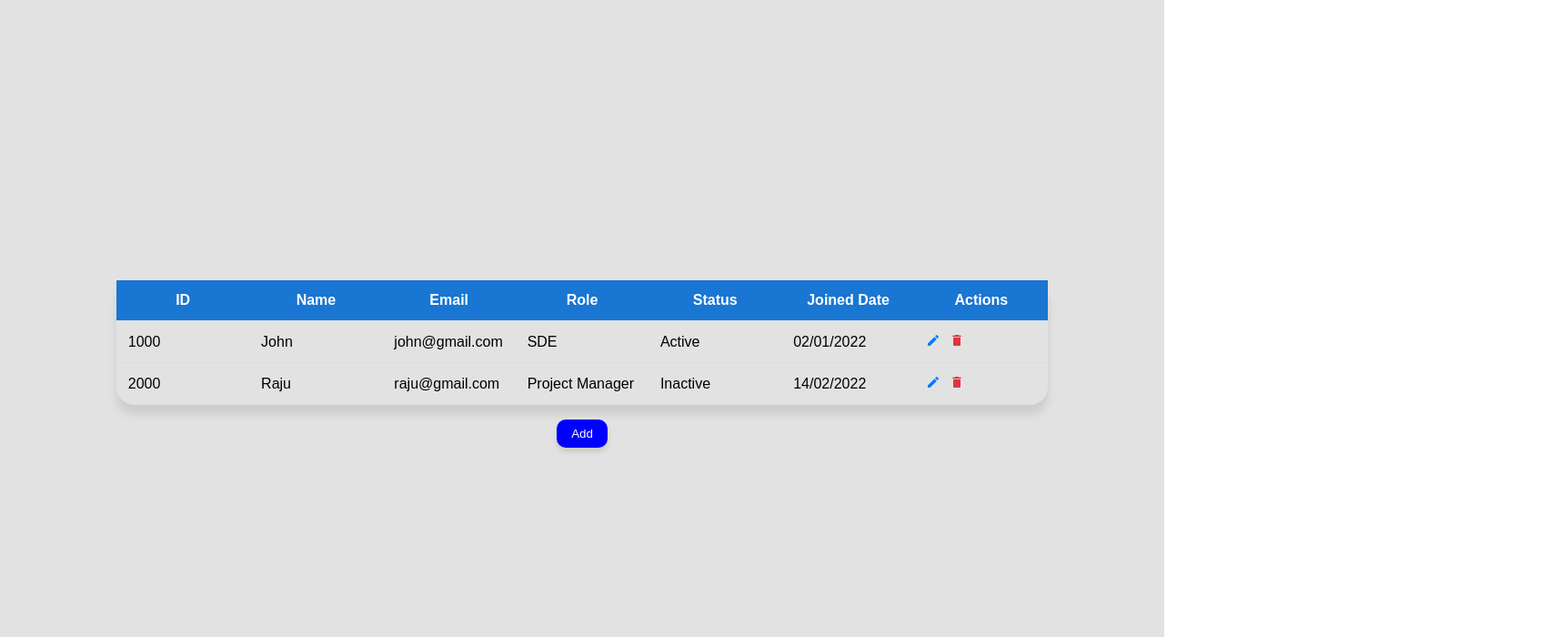
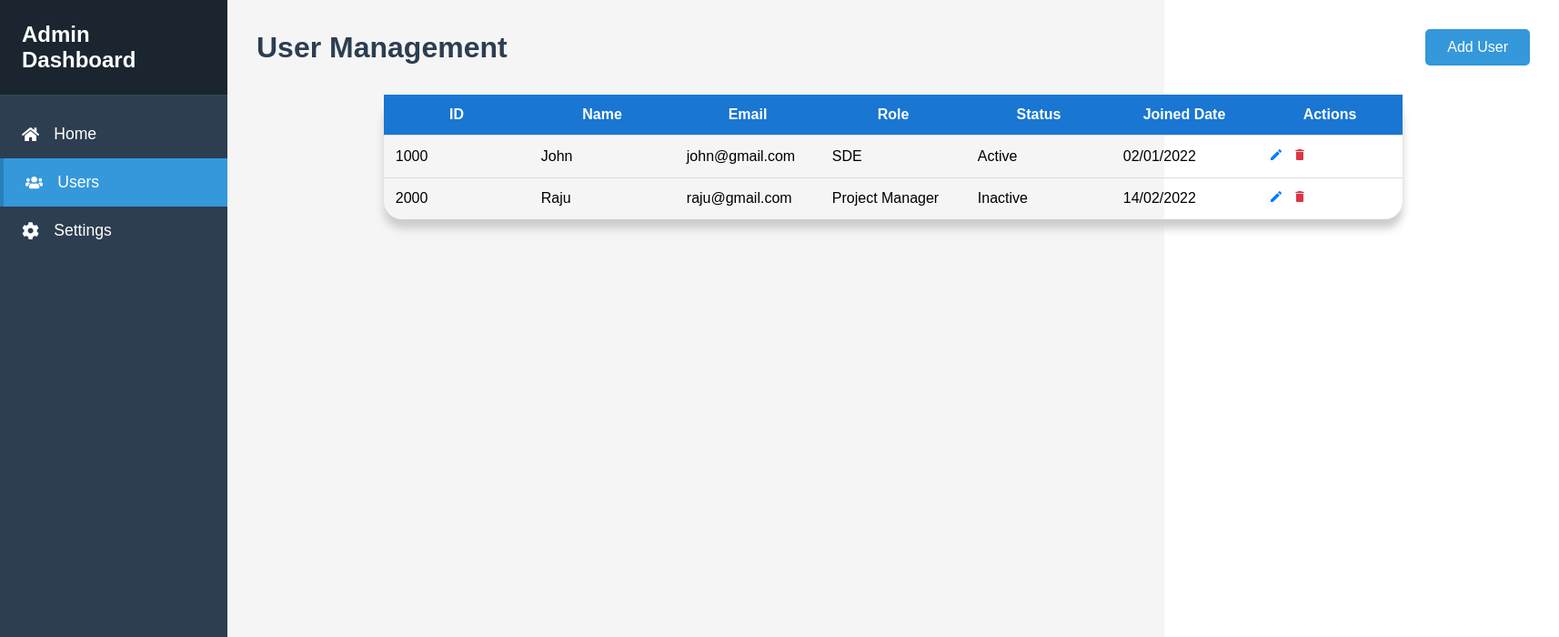
Before and after one commit to SayoojVP/admin-dashboard, a React (Vite) app: page / in a window 1280 px wide. Shown: the top 700 px of the page at 91% size, 1714 px wide, since content can reach past the window. Built offline with nearby package versions, Linux system fonts and the light colour scheme.

Commit message:
Sidebar created

```diff
--- a/src/App.css
+++ b/src/App.css
@@ -1,38 +1,63 @@
-.App{
+.App {
   display: flex;
-  flex-direction: column;
-  align-items: center;
-  justify-content: center;
-  height: 100vh;
-  background-color: #e2e2e2;
+  min-height: 100vh;
+  background-color: #f5f5f5;
 }
 
-.btn{
-  margin-top: 1rem;
-  border: none;
-  background-color: blue;
-  color: white;
-  padding: 0.5rem 1rem;
-  border-radius: 10px;
-  cursor: pointer;
-  box-shadow: 0px 5px 5px #ccc;
+.main-content {
+  margin-left: 250px;
+  flex: 1;
+  padding: 2rem;
+  min-height: 100vh;
 }
 
-.form-group{
+.dashboard-content {
+  max-width: 1400px;
+  margin: 0 auto;
+}
+
+.content-header {
+  display: flex;
+  justify-content: space-between;
+  align-items: center;
+  margin-bottom: 2rem;
+}
+
+.content-header h1 {
+  margin: 0;
+  color: #2c3e50;
+}
+
+.btn {
+  border: none;
+  background-color: #3498db;
+  color: white;
+  padding: 0.7rem 1.5rem;
+  border-radius: 5px;
+  cursor: pointer;
+  font-size: 1rem;
+  transition: background-color 0.3s;
+}
+
+.btn:hover {
+  background-color: #2980b9;
+}
+
+.form-group {
   display: flex;
   flex-direction: column;
   margin-bottom: 1rem;
 }
 
 .form-group input,
-.form-group select{
-  border: 1px solid black;
+.form-group select {
+  border: 1px solid #ccc;
   border-radius: 0.3rem;
-  padding: 0.3rem;
+  padding: 0.5rem;
   font-size: 1rem;
 }
 
-.form-group label{
-  margin-bottom: 0.2rem;
-
+.form-group label {
+  margin-bottom: 0.5rem;
+  font-weight: bold;
 }
--- a/src/App.jsx
+++ b/src/App.jsx
@@ -1,11 +1,14 @@
 import { useState } from 'react'
-import reactLogo from './assets/react.svg'
-import viteLogo from '/vite.svg'
 import './App.css'
 import { Table } from './components/Table'
 import { Modal } from './components/Modal'
+import { Sidebar } from './components/Sidebar'
 
 function App() {
+  // Tab navigation state
+  const [activeTab, setActiveTab] = useState('users');
+
+  // Modal states
   const [modalOpen, setModalOpen] = useState(false);
   const [editData, setEditData] = useState(null);
 
@@ -66,14 +69,48 @@ function App() {
     setModalOpen(true);
   };
 
+  // Render content based on active tab
+  const renderContent = () => {
+    switch(activeTab) {
+      case 'home':
+        return (
+          <div className='dashboard-content'>
+            <h1>Welcome to Admin Dashboard</h1>
+            <p>Select a menu item from the sidebar to get started.</p>
+          </div>
+        );
+      case 'users':
+        return (
+          <div className='dashboard-content'>
+            <div className='content-header'>
+              <h1>User Management</h1>
+              <button className='btn' onClick={openAddModal}>Add User</button>
+            </div>
+            <Table
+              data={tableData}
+              onDelete={deleteRow}
+              onEdit={editRow}
+            />
+          </div>
+        );
+      case 'settings':
+        return (
+          <div className='dashboard-content'>
+            <h1>Settings</h1>
+            <p>Settings page coming soon...</p>
+          </div>
+        );
+      default:
+        return null;
+    }
+  };
+
   return (
     <div className="App">
-      <Table
-        data={tableData}
-        onDelete={deleteRow}
-        onEdit={editRow}
-      />
-      <button className='btn' onClick={openAddModal}>Add</button>
+      <Sidebar activeTab={activeTab} setActiveTab={setActiveTab} />
+      <div className='main-content'>
+        {renderContent()}
+      </div>
       {modalOpen && (
         <Modal
           closeModal={() => {
--- /dev/null
+++ b/src/components/Sidebar.css
@@ -0,0 +1,57 @@
+.sidebar {
+  width: 250px;
+  background-color: #2c3e50;
+  color: white;
+  height: 100vh;
+  position: fixed;
+  left: 0;
+  top: 0;
+  display: flex;
+  flex-direction: column;
+}
+
+.sidebar-header {
+  padding: 1.5rem;
+  background-color: #1a252f;
+  border-bottom: 1px solid #34495e;
+}
+
+.sidebar-header h2 {
+  margin: 0;
+  font-size: 1.5rem;
+  color: white;
+}
+
+.sidebar-nav {
+  flex: 1;
+  padding: 1rem 0;
+}
+
+.sidebar-nav ul {
+  list-style: none;
+  padding: 0;
+  margin: 0;
+}
+
+.sidebar-nav li {
+  padding: 1rem 1.5rem;
+  cursor: pointer;
+  display: flex;
+  align-items: center;
+  gap: 1rem;
+  transition: background-color 0.3s;
+  font-size: 1.1rem;
+}
+
+.sidebar-nav li:hover {
+  background-color: #34495e;
+}
+
+.sidebar-nav li.active {
+  background-color: #3498db;
+  border-left: 4px solid #2980b9;
+}
+
+.sidebar-nav li svg {
+  font-size: 1.2rem;
+}
--- /dev/null
+++ b/src/components/Sidebar.jsx
@@ -0,0 +1,38 @@
+import React from 'react'
+import './Sidebar.css'
+import { FaUsers, FaHome, FaCog } from 'react-icons/fa'
+
+export const Sidebar = ({ activeTab, setActiveTab }) => {
+  return (
+    <div className='sidebar'>
+      <div className='sidebar-header'>
+        <h2>Admin Dashboard</h2>
+      </div>
+      <nav className='sidebar-nav'>
+        <ul>
+          <li
+            className={activeTab === 'home' ? 'active' : ''}
+            onClick={() => setActiveTab('home')}
+          >
+            <FaHome />
+            <span>Home</span>
+          </li>
+          <li
+            className={activeTab === 'users' ? 'active' : ''}
+            onClick={() => setActiveTab('users')}
+          >
+            <FaUsers />
+            <span>Users</span>
+          </li>
+          <li
+            className={activeTab === 'settings' ? 'active' : ''}
+            onClick={() => setActiveTab('settings')}
+          >
+            <FaCog />
+            <span>Settings</span>
+          </li>
+        </ul>
+      </nav>
+    </div>
+  )
+}
```
